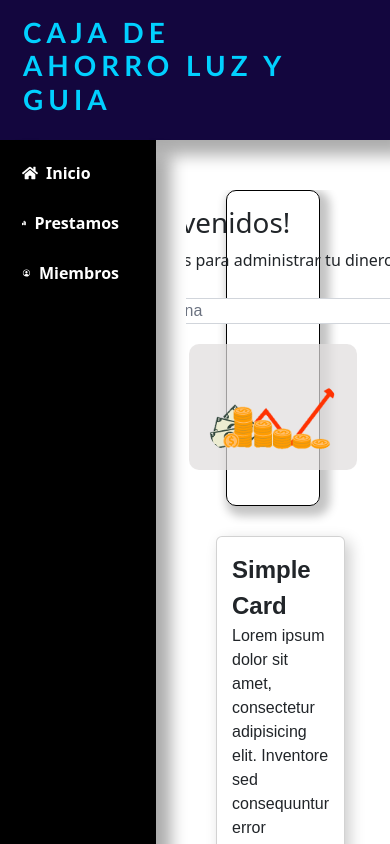
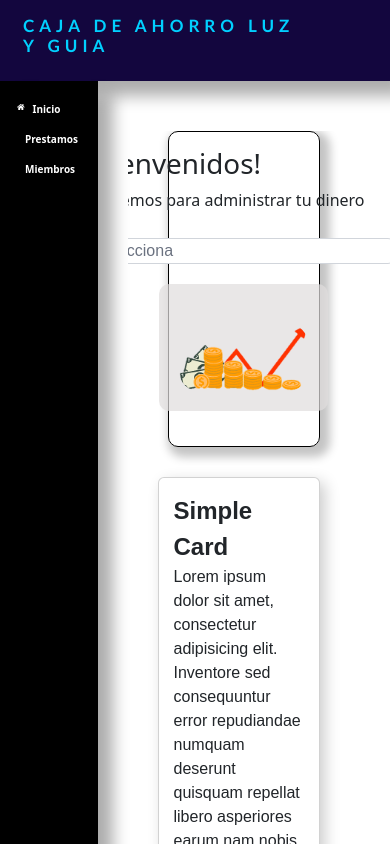
Before and after one commit to allanDev9/TidyTask, a React (Vite) app: page / in a window 390 px wide. Built offline with nearby package versions, Linux system fonts and the light colour scheme; a web font is replaced by a local one.

Commit message:
responsive navbar and sidebar

```diff
--- a/src/components/css-components/Sidebar.scss
+++ b/src/components/css-components/Sidebar.scss
@@ -1,24 +1,25 @@
-$active : #001eff;
-$light : #13063e;
+$active: #001eff;
+$light: #13063e;
 $title: #01d0ff;
 
-.sidebar{
+.sidebar {
   background-color: #000000;
-    box-shadow: 15px 15px 15px rgba(0,0,0,0.324);
+  box-shadow: 15px 15px 15px rgba(0, 0, 0, 0.324);
   border: none;
   width: 40%;
 }
-.navBar{
+.navBar {
   background-color: $light;
   padding: 1rem 3rem;
   color: #ffffff;
-  box-shadow: 15px 15px 15px rgba(0,0,0,0.324);
+  box-shadow: 15px 15px 15px rgba(0, 0, 0, 0.324);
   border: none;
 
-  h1{
+  h1 {
     position: relative;
     left: -25px;
-    font-family: 'Gill Sans', 'Gill Sans MT', Calibri, 'Trebuchet MS', sans-serif;
+    font-family: "Gill Sans", "Gill Sans MT", Calibri, "Trebuchet MS",
+      sans-serif;
     letter-spacing: 5px;
     color: $title;
     font-weight: bold;
@@ -28,29 +29,75 @@ $title: #01d0ff;
   color: #ffffff;
   text-decoration: none;
   font-weight: bold;
-}
-
-ul li{
+  ul li {
     margin-bottom: 10px;
   }
-ul li a{
+  ul li a {
     display: flex;
     align-items: center;
+  }
 }
 
 .sidebar li.active {
   background-color: #0c00f1;
   width: 180px;
   padding: 5px 10px 5px;
-
 }
-  .sidebar li{
+.sidebar li {
   padding: 5px;
   transition: all 0.2s ease;
   border-radius: 5px;
   margin-left: -15px;
 }
-  .sidebar li:hover{
+.sidebar li:hover {
   background-color: #001eff3e;
   width: 180px;
 }
+@media (max-width: 400px) {
+
+  .navBar {
+    background-color: $light;
+    padding: 1rem 3rem;
+    box-shadow: 15px 15px 15px rgba(0, 0, 0, 0.324);
+    border: none;
+
+    h1 {
+      position: relative;
+      left: -25px;
+      font-family: "Gill Sans", "Gill Sans MT", Calibri, "Trebuchet MS",
+        sans-serif;
+      letter-spacing: 5px;
+      color: $title;
+      font-weight: bold;
+      font-size: 17px;
+    }
+  }
+
+  .sidebar {
+    width: 25%;
+    ul li {
+      margin-bottom: 5px;
+    }
+    ul li a {
+      display: flex;
+      align-items: left;
+      text-align: left;
+      font-size: 10px;
+    }
+  }
+  .sidebar li.active {
+    background-color: #0c00f1;
+    width: 70px;
+    padding: 5px 10px 5px;
+  }
+  .sidebar li {
+    padding: 5px;
+    transition: all 0.2s ease;
+    border-radius: 5px;
+    margin-left: -20px;
+  }
+  .sidebar li:hover {
+    background-color: #001eff3e;
+    width: 70px;
+  }
+}
```
Lines whose indentation alone changed are shown as unchanged.
